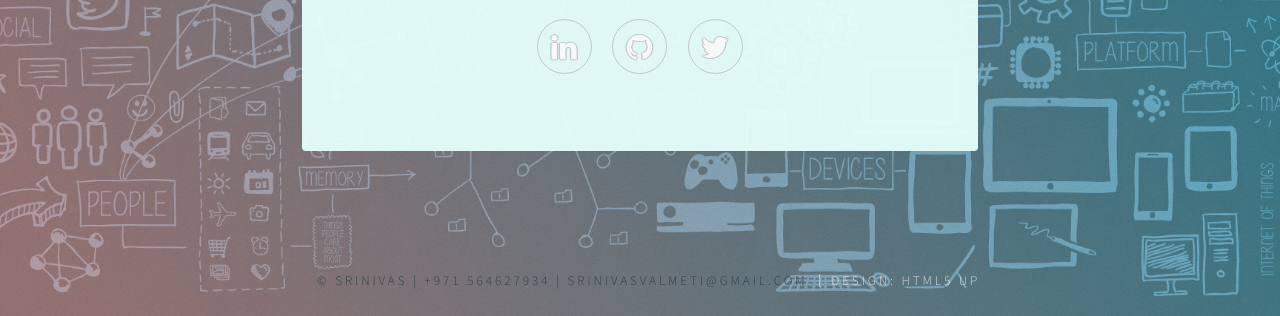
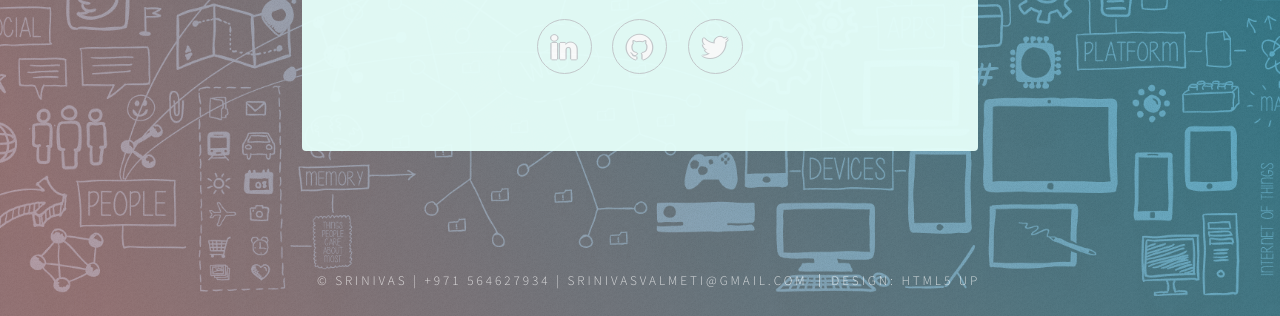
Before and after one commit to valmetisrinivas/My-Name-Card, a plain HTML site: page index.html in a window 1280 px wide. Shown: the part 484-800 px from the top of the page. Drawn offline with Linux system fonts and the light colour scheme.

Commit message:
Update index.html

```diff
--- a/index.html
+++ b/index.html
@@ -78,7 +78,7 @@
 				<!-- Footer -->
 					<footer id="footer">
 						<ul class="copyright">
-							<li><strong>&copy; Srinivas | +971 564627934 | srinivasvalmeti@gmail.com</strong></li>
+							<li>&copy; Srinivas | +971 564627934 | srinivasvalmeti@gmail.com</li>
 							<li>Design: <a href="http://html5up.net">HTML5 UP</a></li>
 						</ul>
 					</footer>
```
